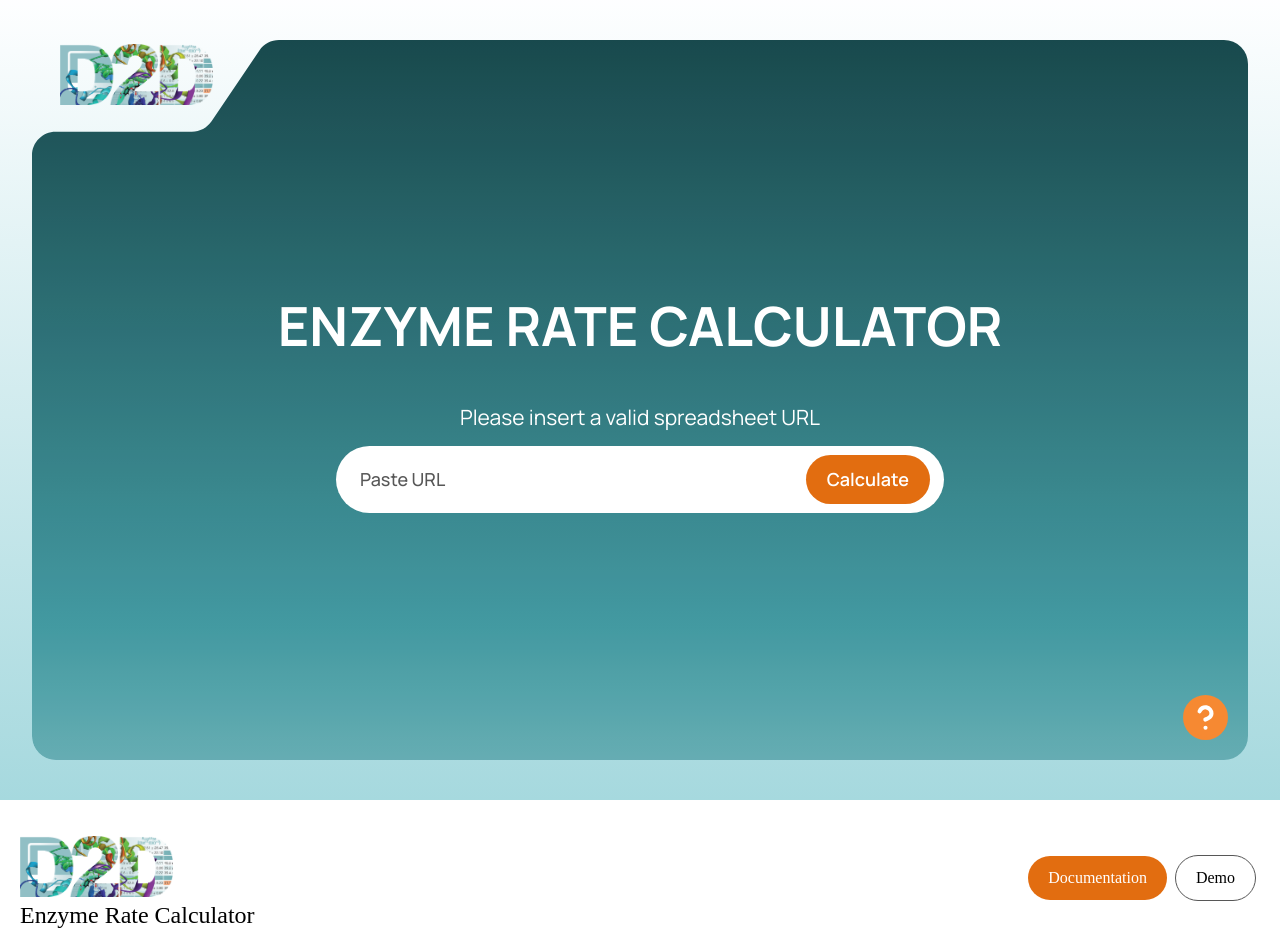
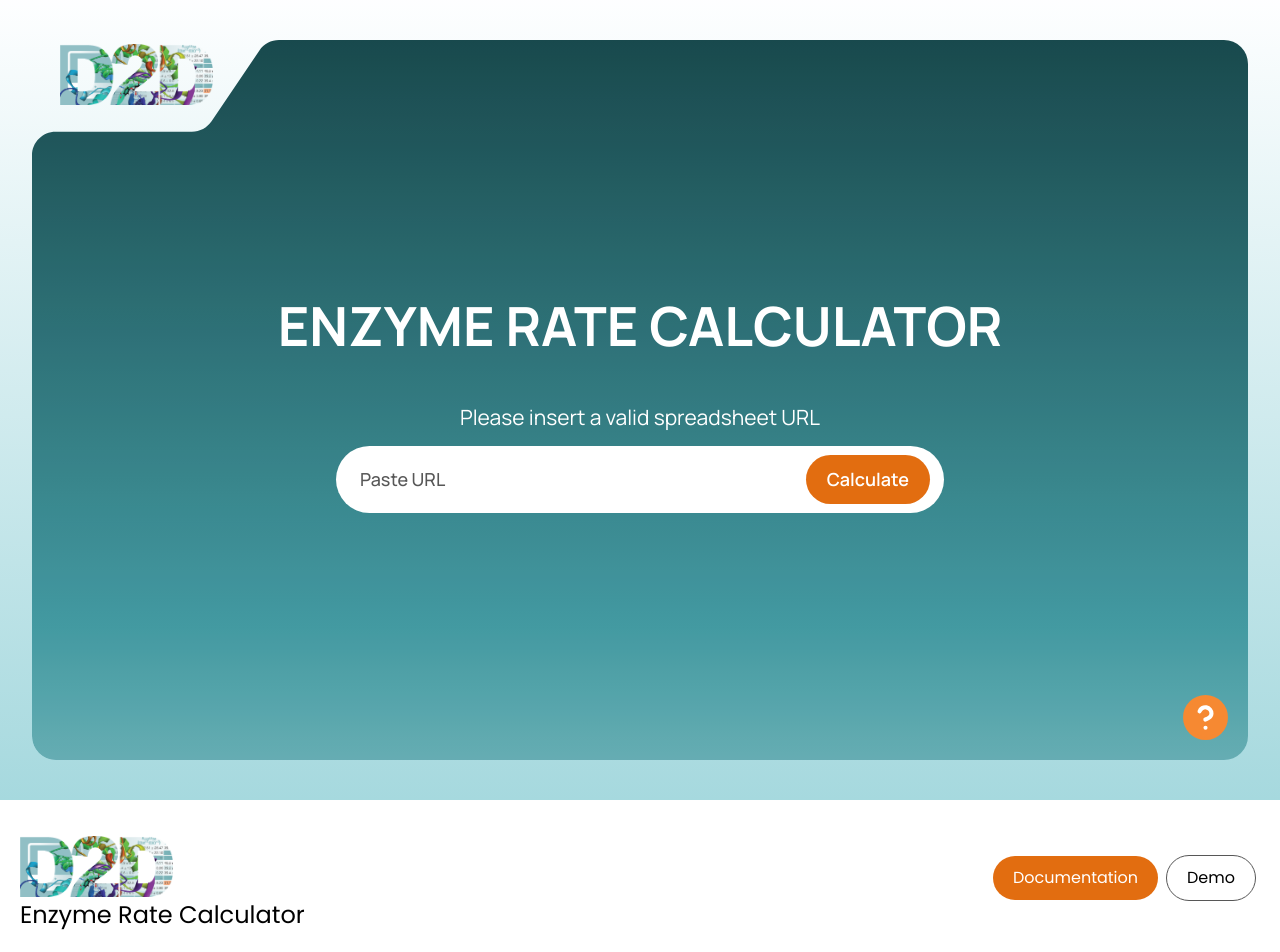
Before and after one commit to Codelab-Davis/d2d-graph-applet, a React (Vite) app in the folder frontend/: page / in a window 1280 px wide. Shown: the top 952 px of the page. Built offline with nearby package versions, Linux system fonts and the light colour scheme.

Commit message:
added import for Poppins font

```diff
--- a/frontend/src/index.css
+++ b/frontend/src/index.css
@@ -1,5 +1,6 @@
 @import url('https://fonts.googleapis.com/css2?family=Inter:wght@400;600&display=swap');
 @import url('https://fonts.googleapis.com/css2?family=Manrope:wght@400;500;600;700;800&display=swap');
+@import url('https://fonts.googleapis.com/css2?family=Poppins&display=swap');
 
 
 @tailwind base;
--- a/frontend/tailwind.config.js
+++ b/frontend/tailwind.config.js
@@ -57,7 +57,8 @@
       },
       fontFamily: {
         'inter': ['Inter', 'sans-serif'],
-        'manrope': ['Manrope', 'sans-serif']
+        'manrope': ['Manrope', 'sans-serif'],
+        'poppins': ['Poppins', 'sans-serif']
       }
     },
   },
```
